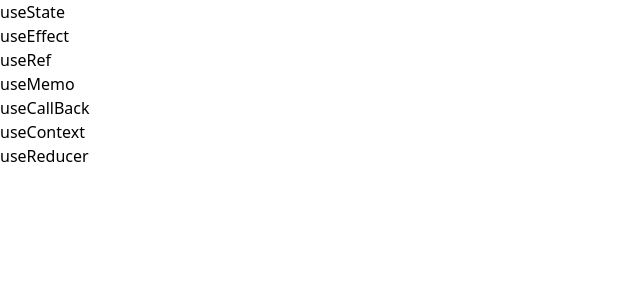
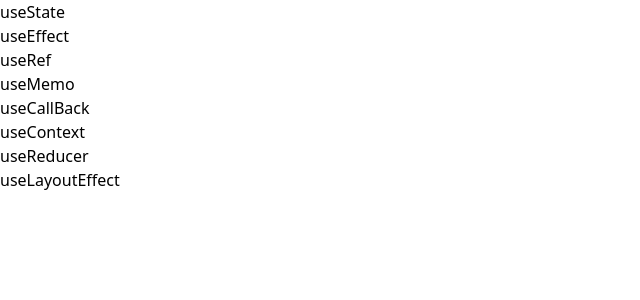
Before and after one commit to 4727yesuraju/React-hooks, a React (Vite) app: page / in a window 1280 px wide. Shown: the top 300 px of the page, without its empty margins (0-640 px from the left). Built offline with nearby package versions, Linux system fonts and the light colour scheme.

Commit message:
useLayoutEffect hook is completed

```diff
--- a/src/App.jsx
+++ b/src/App.jsx
@@ -8,6 +8,7 @@ import UseMemo from './components/UseMemo'
 import UseCallBack from './components/UseCallBack'
 import ContextCounter from './components/ContextCounter'
 import UseReducer from './components/useReducer'
+import UseLayoutEffect from './components/UseLayoutEffect'
 function App() {
   return (
     <div  className="flex flex-col items-center justify-center h-screen text-xl">
@@ -20,6 +21,7 @@ function App() {
           <Route path='/useCallBack' element={<UseCallBack />} />
           <Route path='/useContext' element={<ContextCounter />} />
           <Route path='/useReducer' element={<UseReducer />} />
+          <Route path='/useLayoutEffect' element={<UseLayoutEffect />} />
 
       </Routes>
     </div>
--- a/src/components/Home.jsx
+++ b/src/components/Home.jsx
@@ -25,6 +25,9 @@ function Home() {
       <li>
         <Link to="/useReducer" >useReducer</Link>
       </li>
+      <li>
+        <Link to="/useLayoutEffect" >useLayoutEffect</Link>
+      </li>
     </ul>
   )
 }
--- /dev/null
+++ b/src/components/UseLayoutEffect.jsx
@@ -0,0 +1,21 @@
+import React, { useEffect, useLayoutEffect } from 'react'
+
+function UseLayoutEffect() {
+
+    //post mounting effect
+    useEffect(()=>{
+        console.log("from useEffect")
+    })
+
+    //pre mounting effect
+    useLayoutEffect(()=>{
+        console.log("from useLayoutEffect")
+    })
+  return (
+    <div>
+      hello
+    </div>
+  )
+}
+
+export default UseLayoutEffect
```
